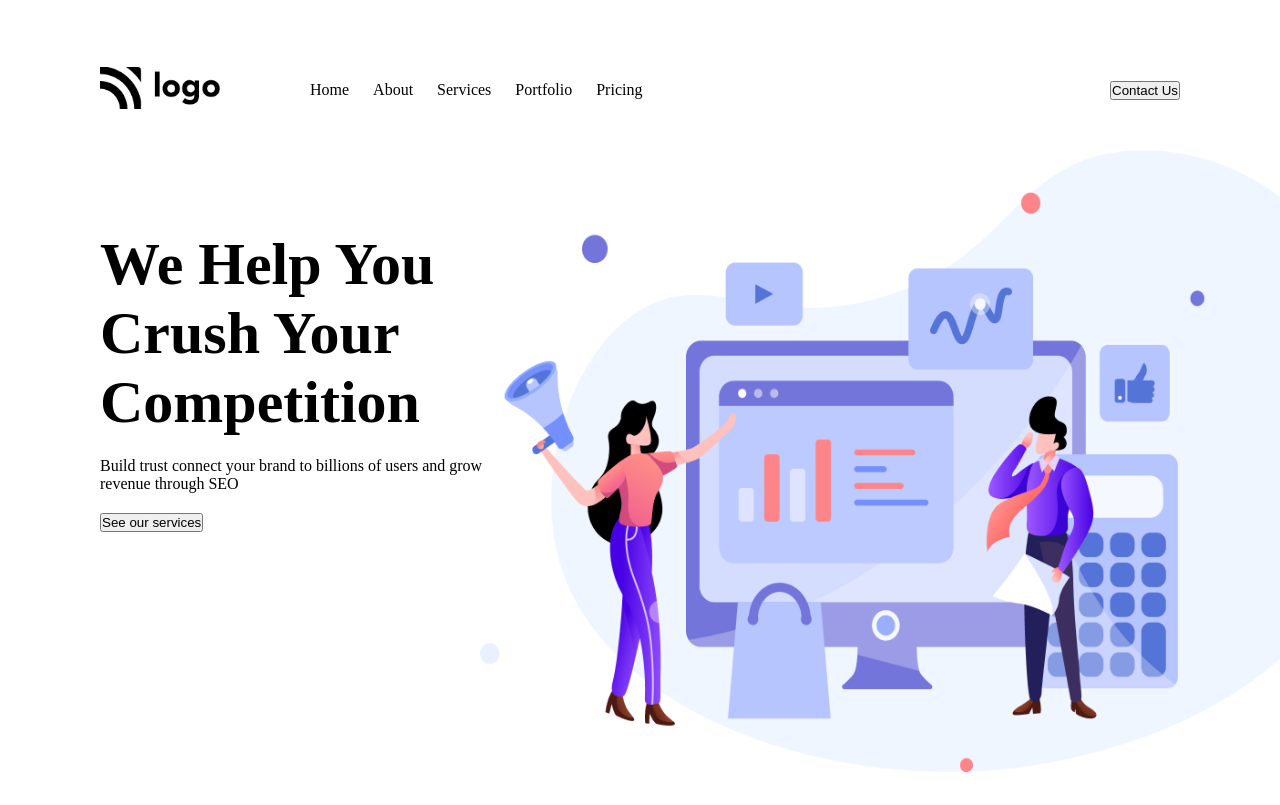
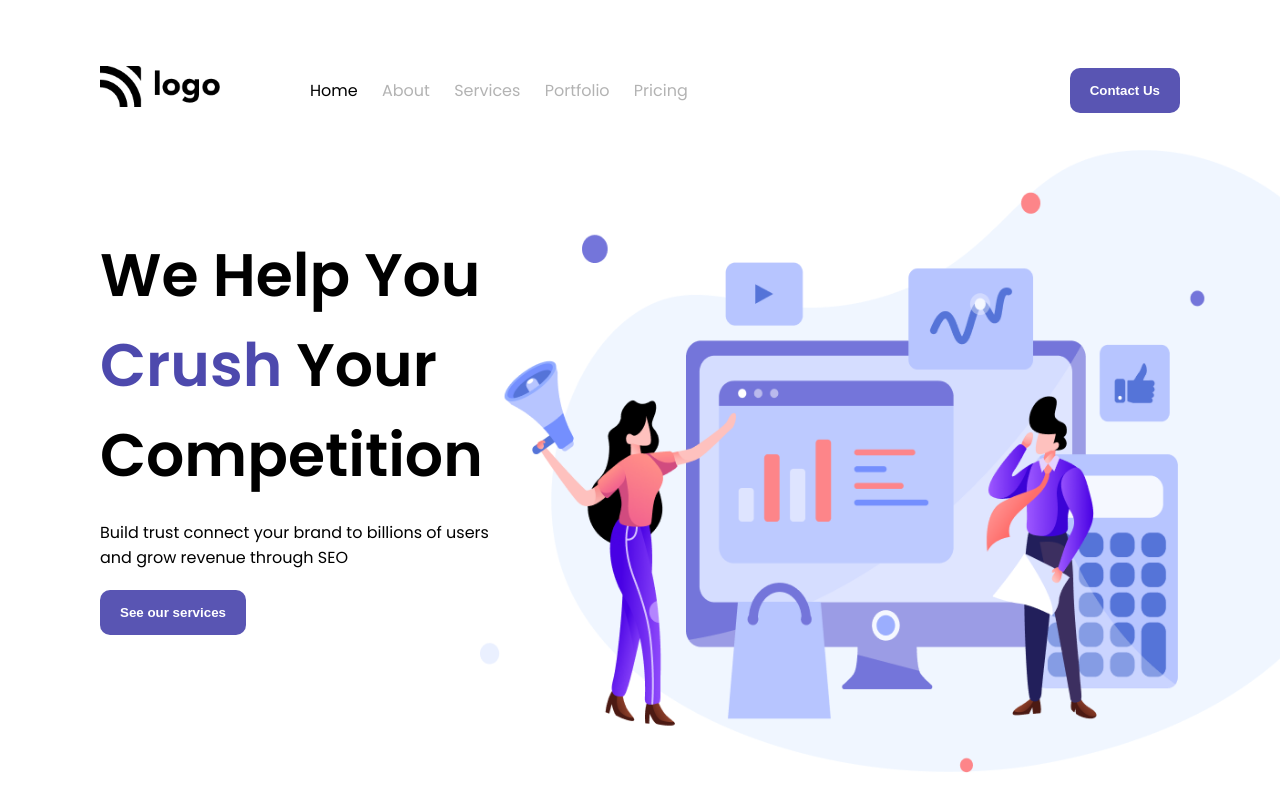
Before and after one commit to sub1120/landing-page-4, a plain HTML site: page index.html in a window 1280 px wide. Drawn offline with Linux system fonts and the light colour scheme.

Commit message:
update styles and fonts

```diff
--- a/css/style.css
+++ b/css/style.css
@@ -1,3 +1,5 @@
+@import url('https://fonts.googleapis.com/css2?family=Poppins:wght@400;600&display=swap');
+
 * {
     padding:0px;
     margin:0px;
@@ -5,11 +7,17 @@
 
 .main{
     margin: 50px 100px;
+    font-family: 'Poppins', sans-serif;
+    font-weight: 400;
 }
 
 .header{
     position:relative;
     height: 80px;
+}
+
+.crush{
+    color:#4D49AD;
 }
 
 .logo{
@@ -39,6 +47,15 @@
     margin:0px 10px;
 }
 
+.nav-link{
+    text-decoration: none;
+    color:#B3B3B3;
+}
+
+.nav-link.active{
+    color:#000000;
+}
+
 .contact{
     position: absolute;
     top:0px;
@@ -48,6 +65,15 @@
     height: fit-content;
 }
 
+.contact button{
+    background: #5955B3;
+    border-radius: 10px;
+    padding:15px 20px;
+    border:none;
+    color:#ffffff;
+    font-weight: 600;
+}
+
 .left{
     padding: 100px 0px;
     width: 400px;
@@ -55,6 +81,7 @@
 
 .heading{
     font-size: 30px;
+    font-weight: 600;
 }
 
 .quote{
@@ -63,6 +90,15 @@
 
 .services-button{
     margin:20px 0px;
+}
+
+.services-button button{
+    background: #5955B3;
+    border-radius: 10px;
+    padding:15px 20px;
+    border:none;
+    color:#ffffff;
+    font-weight: 600;
 }
 
 .bg{
--- a/index.html
+++ b/index.html
@@ -15,11 +15,11 @@
             </div>
             <div class="nav">
                 <ul>
-                    <li class="nav-item">Home</li>
-                    <li class="nav-item">About</li>
-                    <li class="nav-item">Services</li>
-                    <li class="nav-item">Portfolio</li>
-                    <li class="nav-item">Pricing</li>
+                    <li class="nav-item"><a href="#" class="nav-link active">Home</a></li>
+                    <li class="nav-item"><a href="#" class="nav-link">About</a></li>
+                    <li class="nav-item"><a href="#" class="nav-link">Services</a></li>
+                    <li class="nav-item"><a href="#" class="nav-link">Portfolio</a></li>
+                    <li class="nav-item"><a href="#" class="nav-link">Pricing</a></li>
                 </ul>
             </div>
             <div class="contact">
```
